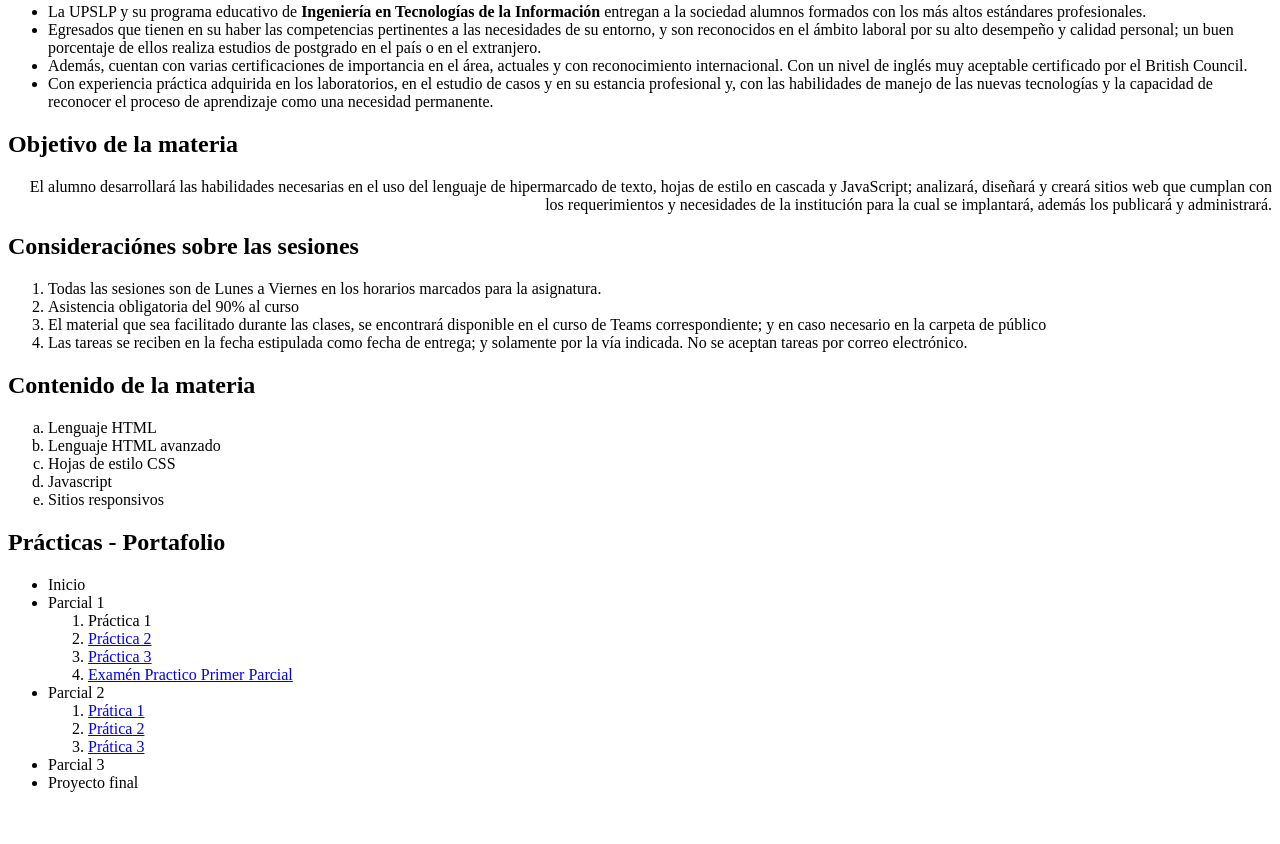
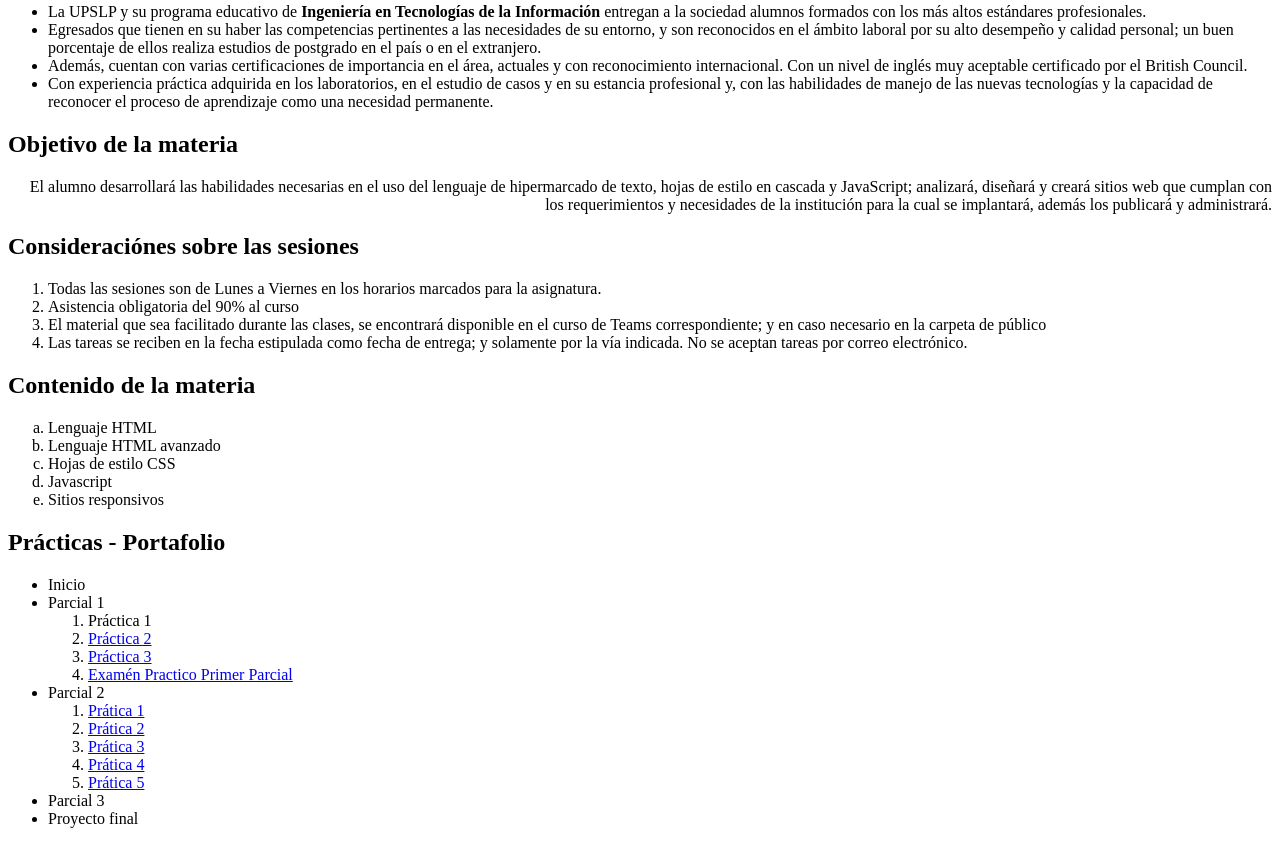
Before and after one commit to OsirisRmz/Portafolio-Web1, a plain HTML site: page index.html in a window 1280 px wide. Shown: the part 900-1744 px from the top of the page. Before the commit the page ends 1708 px from the top, so only its background shows below. Drawn offline with Linux system fonts and the light colour scheme.

Commit message:
Update index.html

```diff
--- a/index.html
+++ b/index.html
@@ -65,6 +65,8 @@
 				<li><a href="formularios.html">Prática 1</a></li>
 				<li><a href="Practica Forms.html">Prática 2</a></li>
 				<li><a href="Tablas.html">Prática 3</a></li>
+				<li><a href="BarraNavegacion.html">Prática 4</a></li>
+				<li><a href="BarraNavegacionFija.html">Prática 5</a></li>
 			</ol>
 			<li>Parcial 3</li>
 			<li>Proyecto final</li>
```
